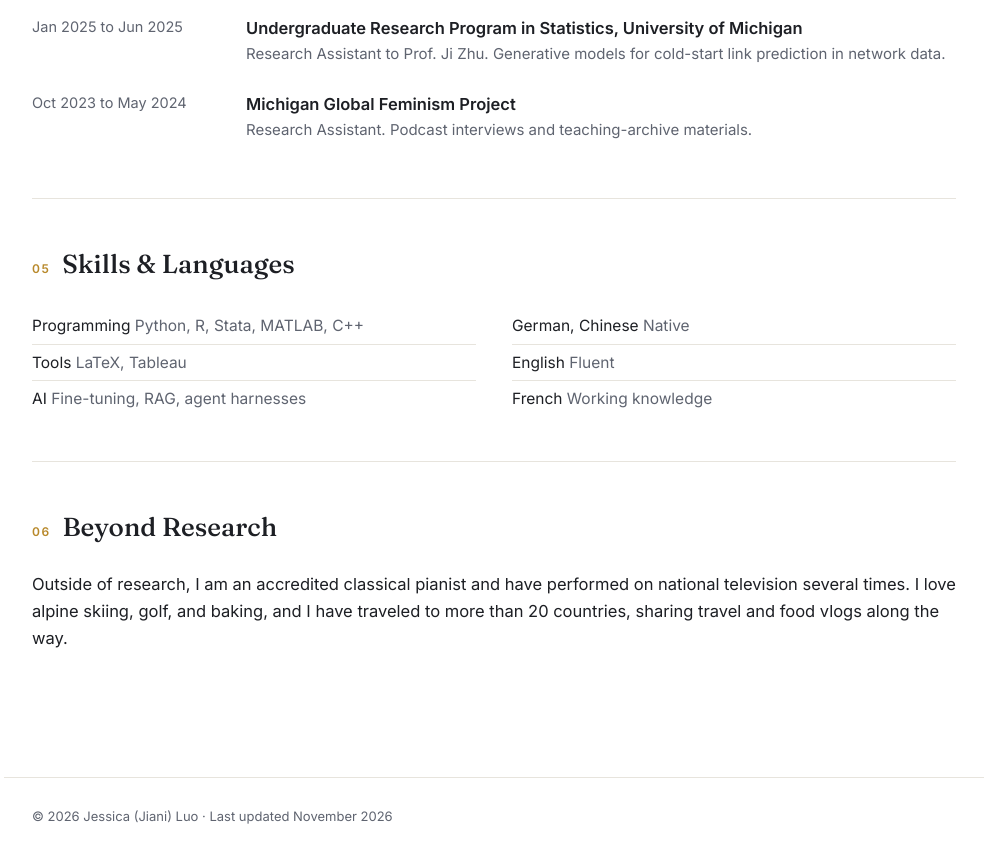
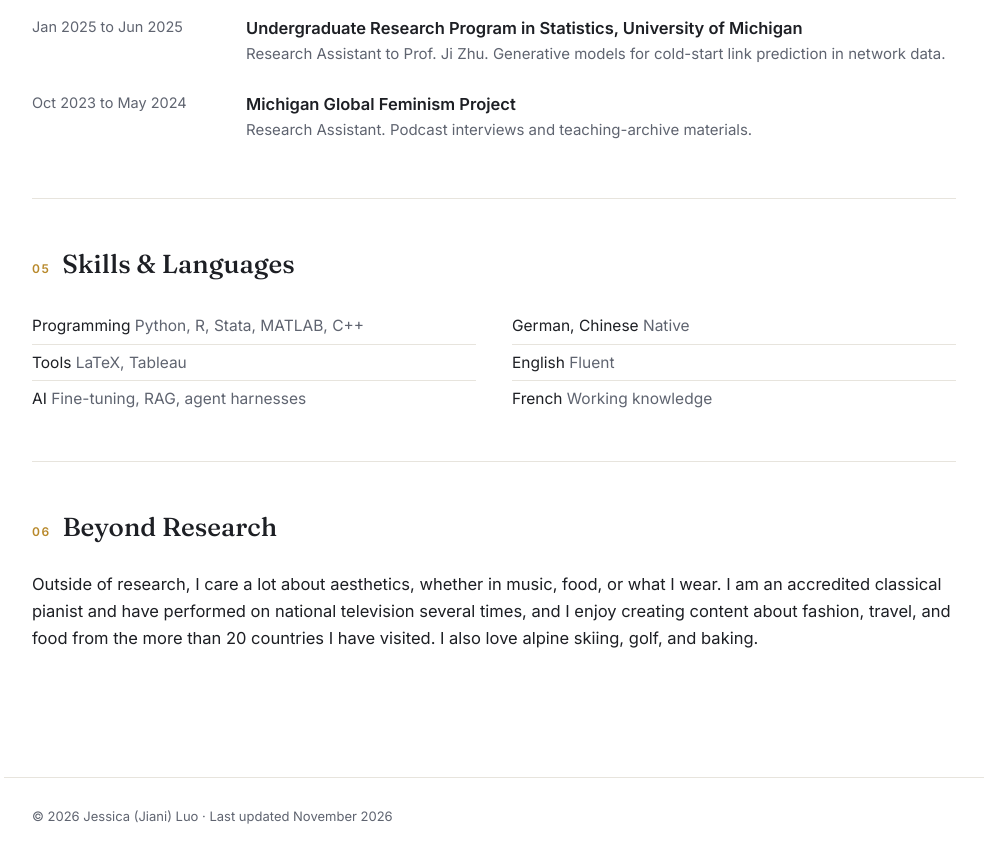
Before and after one commit to jessicaluo530/jessicaluo530.github.io, a plain HTML site: page index.html in a window 1280 px wide. Shown: the part 1953-2808 px from the top of the page, without its empty margins (146-1132 px from the left). Drawn offline with Linux system fonts and the light colour scheme.

Commit message:
Update index.html

```diff
--- a/index.html
+++ b/index.html
@@ -209,7 +209,7 @@
 
   <section>
     <h2><span class="num">06</span>Beyond Research</h2>
-    <p>Outside of research, I am an accredited classical pianist and have performed on national television several times. I love alpine skiing, golf, and baking, and I have traveled to more than 20 countries, sharing travel and food vlogs along the way.</p>
+    <p>Outside of research, I care a lot about aesthetics, whether in music, food, or what I wear. I am an accredited classical pianist and have performed on national television several times, and I enjoy creating content about fashion, travel, and food from the more than 20 countries I have visited. I also love alpine skiing, golf, and baking.</p>
   </section>
 
 </main>
```
